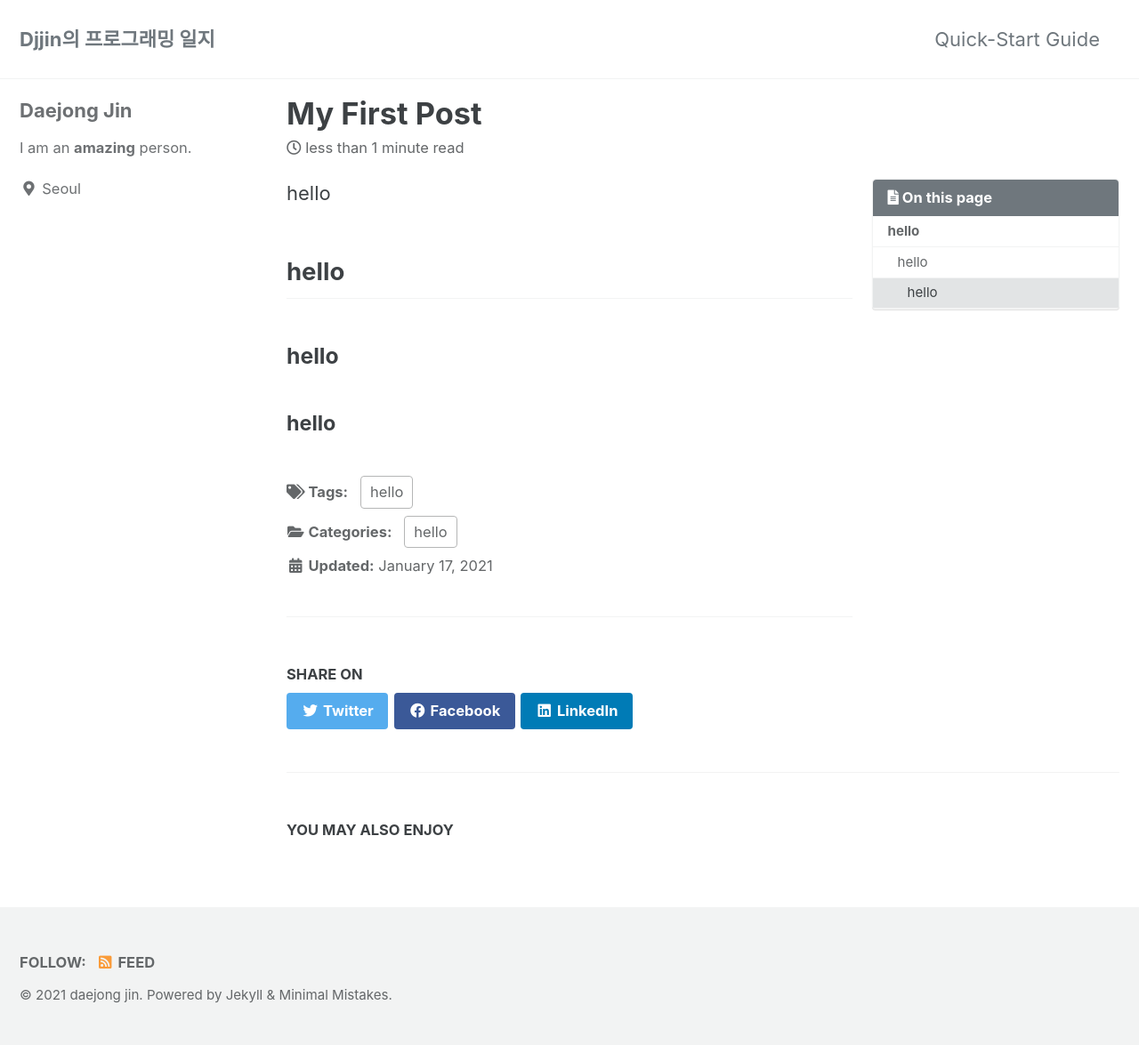
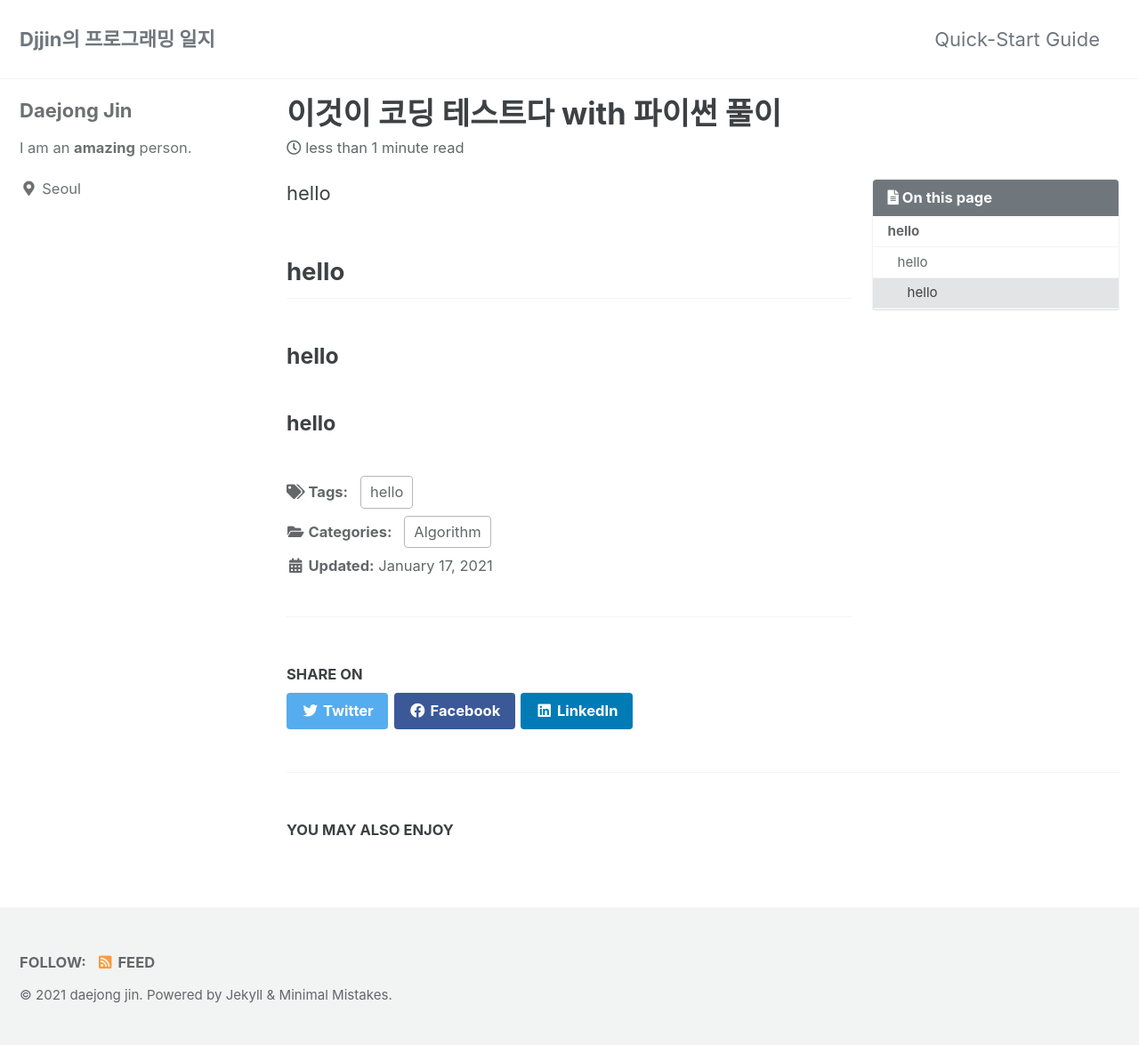
Before and after one commit to jdj2261/jdj2261.github.io, a Jekyll site: the page built from _posts/2021-01-17-hello.md, in a window 1280 px wide. Shown: the whole page at 89% size. Built offline with Jekyll 4.4.1, drawn with Linux system fonts in a browser that asks for light colours; cached includes are drawn as plain includes.

Commit message:
modified posts

```diff
--- a/_posts/2021-01-17-hello.md
+++ b/_posts/2021-01-17-hello.md
@@ -1,7 +1,7 @@
 ---
-title : "My First Post"
+title : "이것이 코딩 테스트다 with 파이썬 풀이"
 category :
-    - hello
+    - Algorithm
 tag :
     - hello
 toc : true
```
